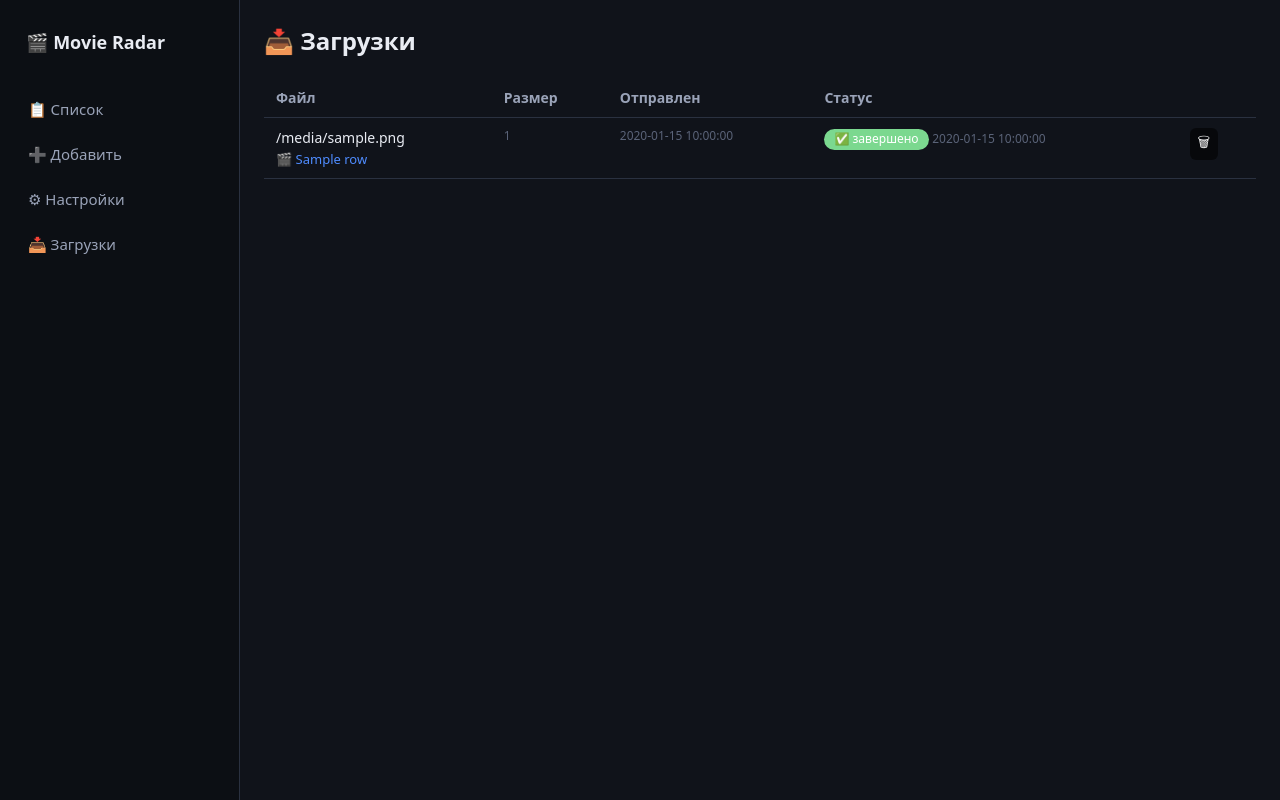
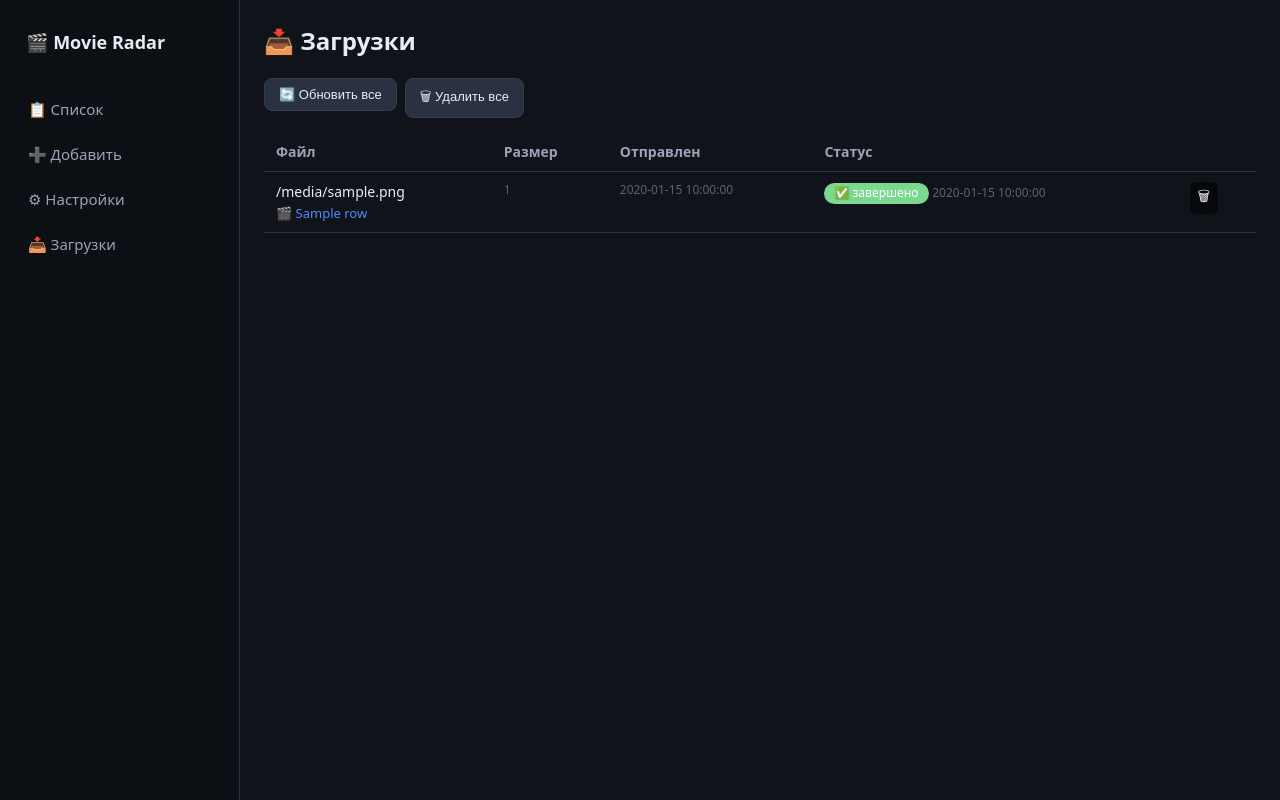
Before and after one commit to Sierra56/movie-radar, a Python web app: template app/templates/downloads.html in a window 1280 px wide. Run offline with Jinja, Linux system fonts and the light colour scheme; the template is opened without the code that fills it: most values are stand-ins (such as "Sample title", 1, 10 or a date in 2020).

Commit message:
some changes in download status logic

```diff
--- a/app/templates/downloads.html
+++ b/app/templates/downloads.html
@@ -3,6 +3,27 @@
 
 {% block extra_css %}
 <style>
+    .dl-actions {
+        display: flex;
+        gap: 8px;
+        margin-bottom: 14px;
+        flex-wrap: wrap;
+    }
+
+    .dl-actions button {
+        padding: 8px 14px;
+        border-radius: 8px;
+        border: 1px solid var(--border-light);
+        background: var(--bg-hover);
+        color: var(--text);
+        font-size: 13px;
+        cursor: pointer;
+    }
+
+    .dl-actions button:hover {
+        background: var(--border-light);
+    }
+
     .dl-table {
         width: 100%;
         border-collapse: collapse;
@@ -80,7 +101,17 @@
 {% block content %}
 <h1 class="page-title">📥 Загрузки</h1>
 
-{% if msg == 'download-removed' %}<p class="message">Загрузка удалена из Transmission и журнала.</p>{% endif %}
+{% if message %}<p class="message">{{ message }}</p>{% endif %}
+
+<div class="dl-actions">
+    <form method="post" action="/downloads/refresh">
+        <button type="submit">🔄 Обновить все</button>
+    </form>
+    <form method="post" action="/downloads/remove-all"
+        onsubmit="return confirm('Удалить ВСЕ торренты из Transmission и очистить журнал?\n\nСкачанные файлы останутся на диске.')">
+        <button type="submit">🗑 Удалить все</button>
+    </form>
+</div>
 
 {% if rows %}
 <table class="dl-table">
@@ -100,7 +131,7 @@
                 <span class="dl-name">{{ r.file_name }}</span>
                 {% if r.card_title %}<span class="dl-card">🎬 {{ r.card_title }}</span>{% endif %}
             </td>
-            <td class="dl-muted">{{ r.file_size or 0 | filesizeformat if false else (r.file_size or '?') }}</td>
+            <td class="dl-muted">{{ format_size(r.file_size) }}</td>
             <td class="dl-muted">{{ r.sent_at }}</td>
             <td>
                 {% if r.completed_at %}
```
Also changed, not shown: app/main.py (+33 -2 lines).
